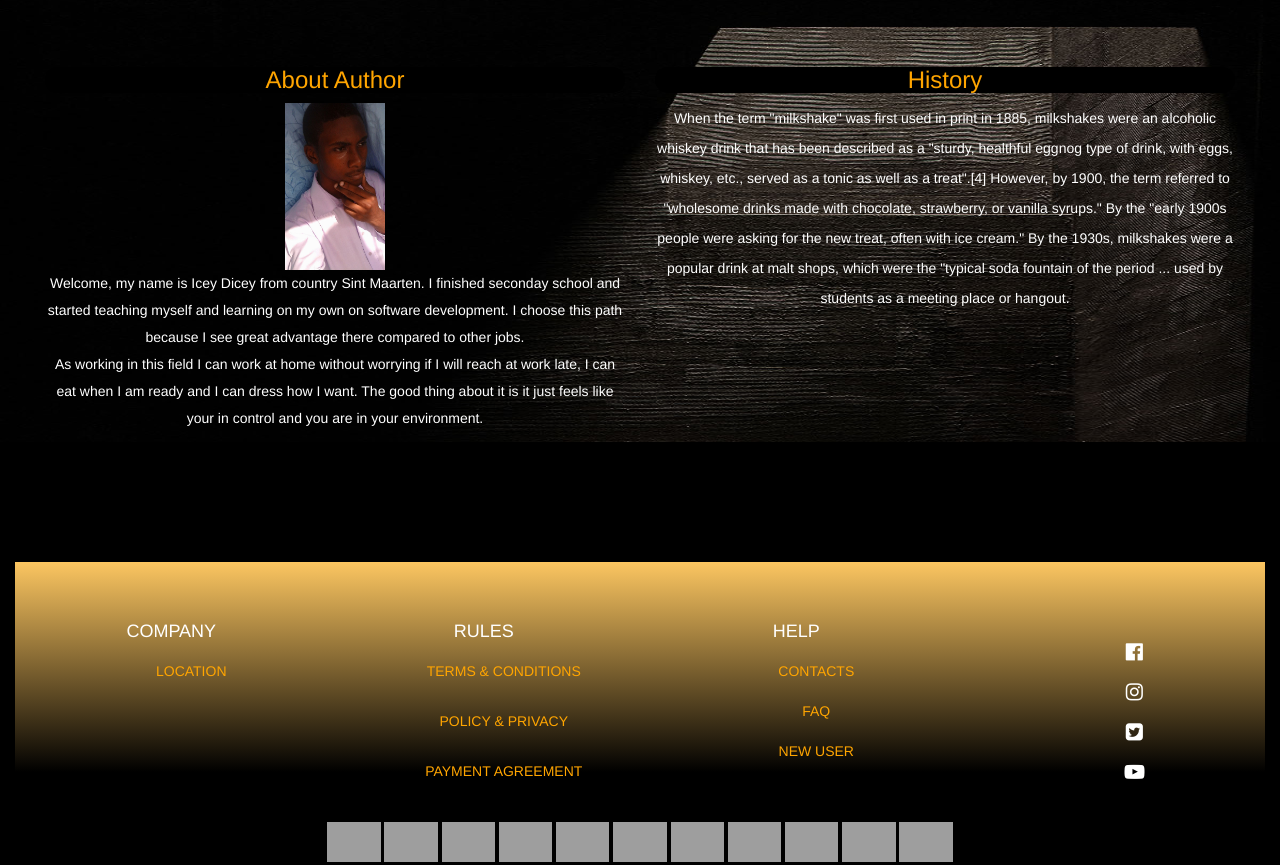
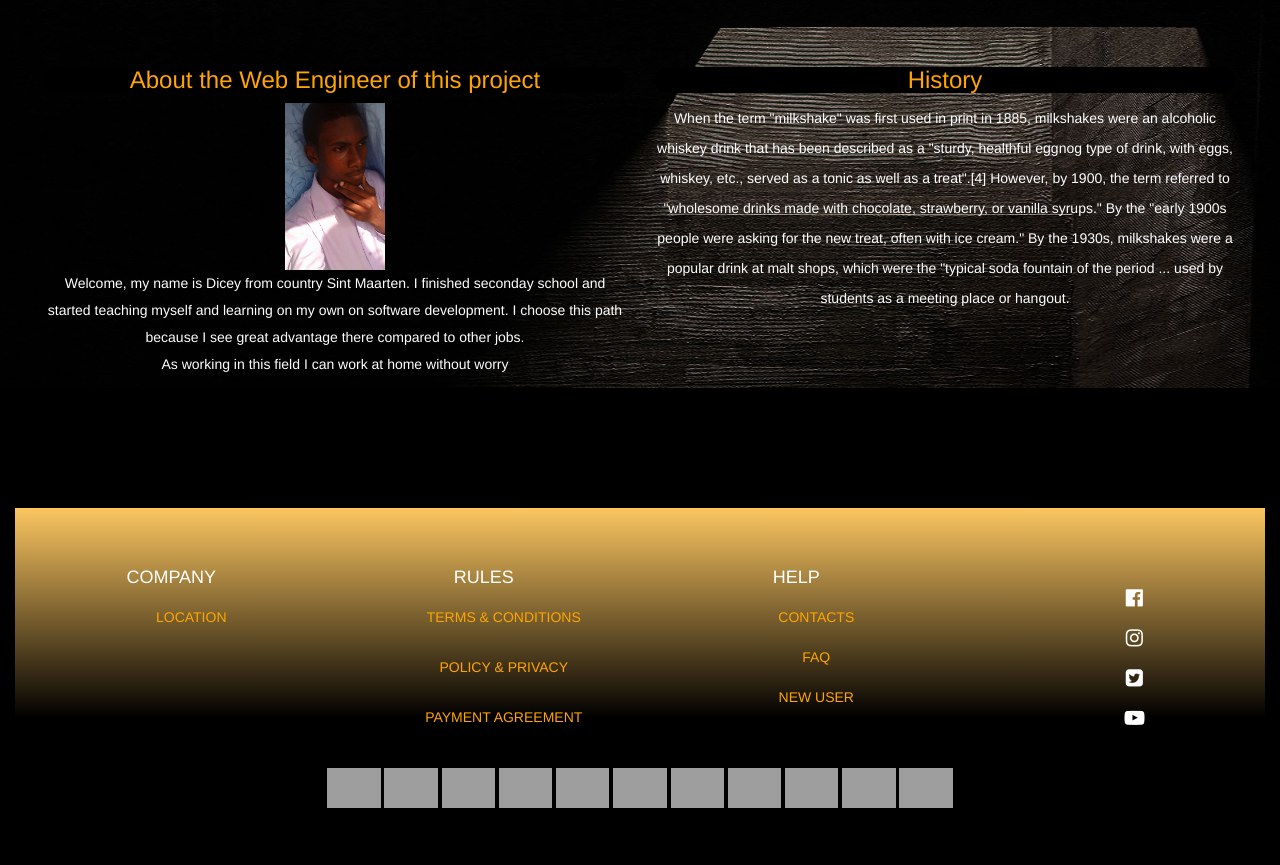
Before and after one commit to DiceyOrganic922/Passion-Milkshake, a plain HTML site: page index.html in a window 1280 px wide. Shown: the part 1724-2589 px from the top of the page. Drawn offline with nearby package versions, Linux system fonts and the light colour scheme; grey boxes are pictures that could not be loaded.

Commit message:
about author is changed

```diff
--- a/index.html
+++ b/index.html
@@ -316,7 +316,7 @@
             <div class="row-fluid col-md-12" id="lastrow">
                 <div data-aos="zoom-in" class="col-sm-6 col-md-6">
                     <div id="about">
-                        <h3 id="e">About Author</h3>
+                        <h3 id="e">About the Web Engineer of this project</h3>
                         <img src="./image/meinpinklogo.jpg" alt="Me
                             in
                             Pink
@@ -324,7 +324,6 @@
                             class="mypic" />
 
                         <p style="clear: both;">Welcome, my name is
-                            Icey
                             Dicey
                             from country Sint Maarten. I finished
                             seconday
@@ -342,19 +341,7 @@
                             As working in this field I can work at
                             home
                             without
-                            worrying if I will reach at work late, I
-                            can
-                            eat
-                            when I am ready
-                            and I can dress how I want. The good
-                            thing
-                            about
-                            it
-                            is it just feels like your in control
-                            and
-                            you
-                            are in
-                            your environment.
+                            worry
 
                         </p>
                     </div>
```
